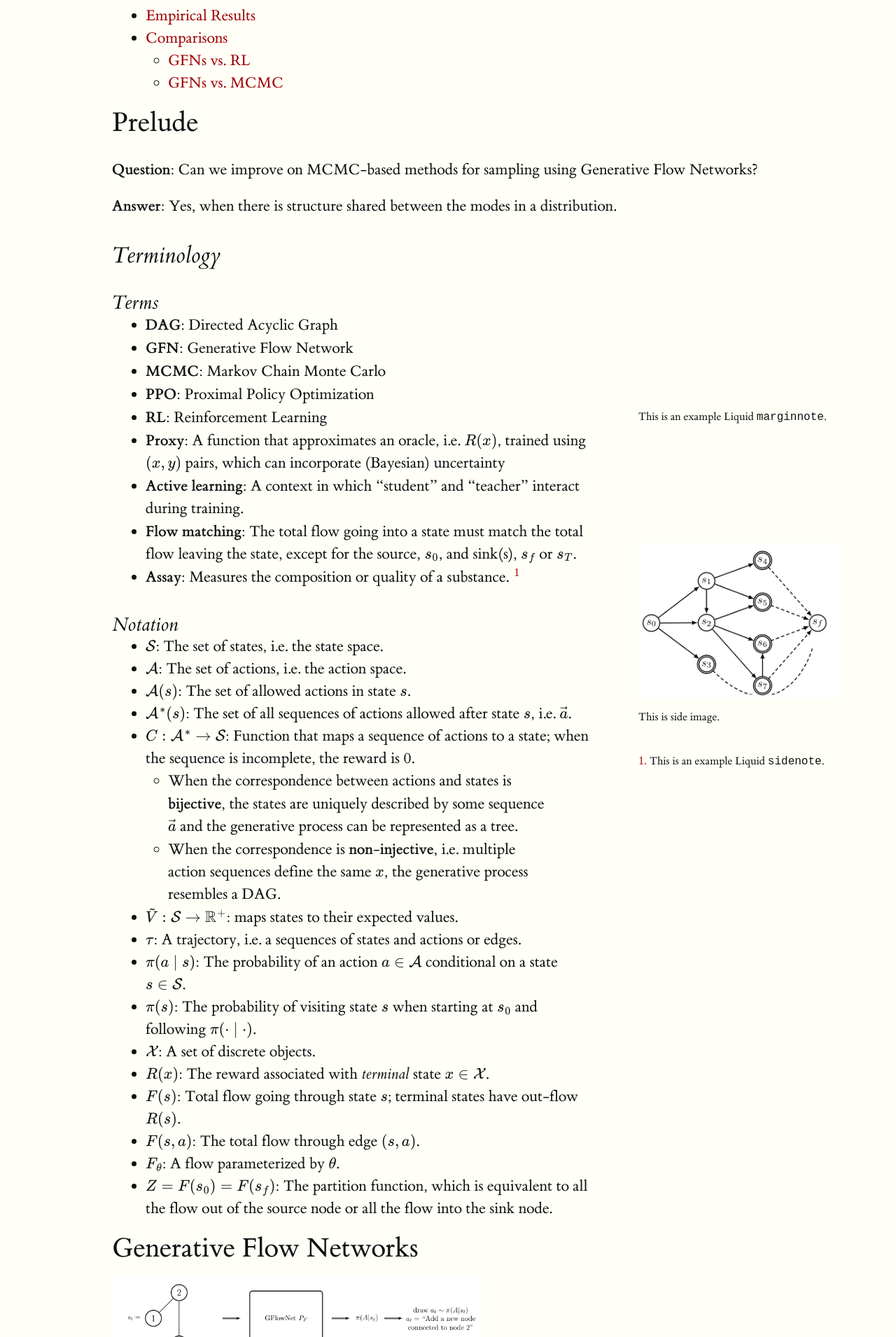
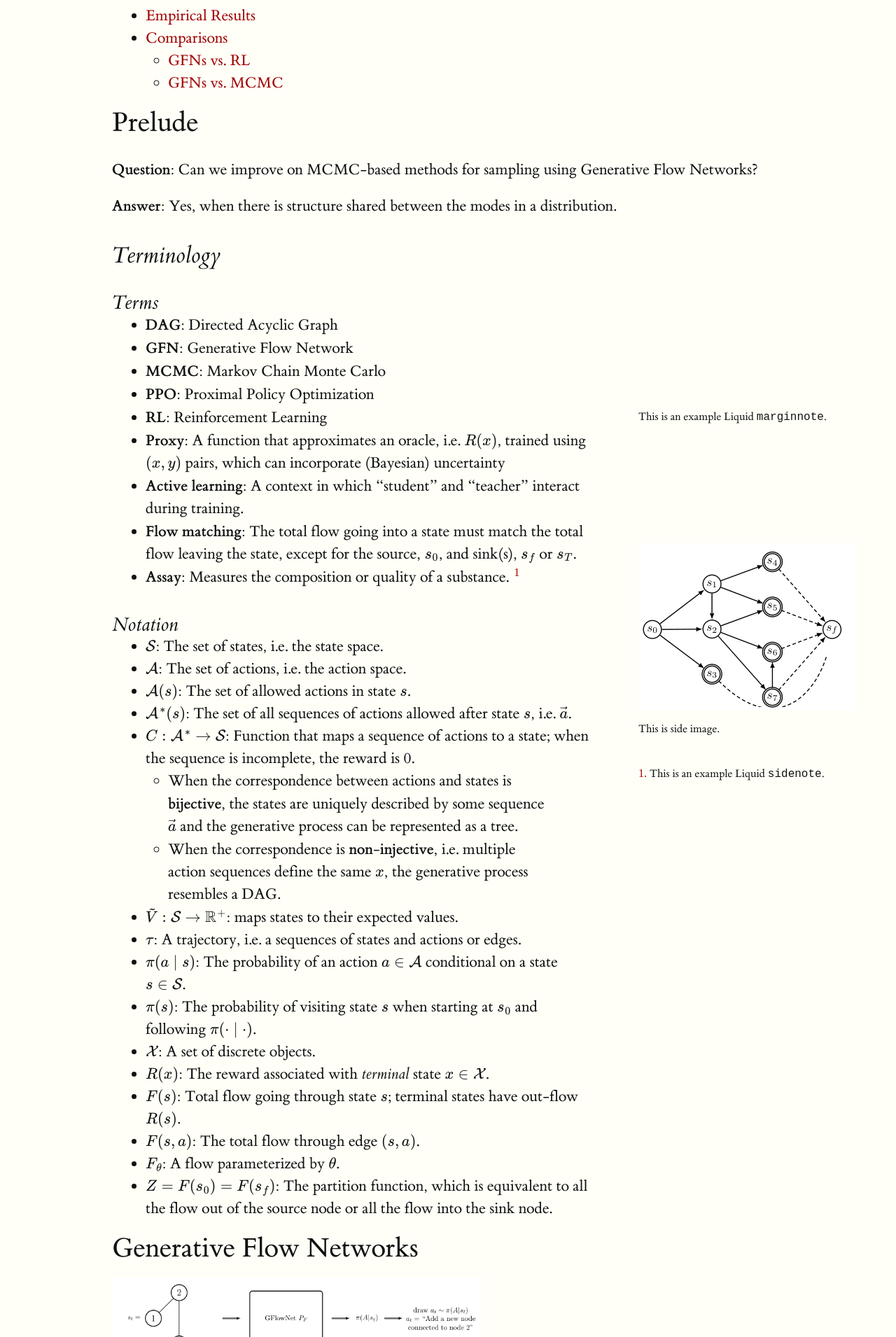
Before and after one commit to danjenson/et, a Jekyll site: the page built from notes.md, in a window 1280 px wide. Shown: the part 334-2244 px from the top of the page at 70% size. Built offline with Jekyll 4.4.1, drawn with Linux system fonts in a browser that asks for light colours; some web fonts are replaced; our own code applies the rules of GitHub Pages for plain Markdown files; the table of contents is made by our own code.

Commit message:
fullwidth tweak

```diff
--- a/assets/css/main.scss
+++ b/assets/css/main.scss
@@ -597,7 +597,7 @@
 
 .fullwidth,
 li.listing div {
-  max-width: 90%;
+  max-width: 100%;
 }
 
 .full-width {
--- a/docs/assets/css/main.css
+++ b/docs/assets/css/main.css
@@ -283,7 +283,7 @@
 
 pre { padding-left: 2.5%; overflow-x: auto; }
 
-.fullwidth, li.listing div { max-width: 90%; }
+.fullwidth, li.listing div { max-width: 100%; }
 
 .full-width .sidenote, .full-width .sidenote-number, .full-width .marginnote { display: none; }
 
--- a/docs/feed.xml
+++ b/docs/feed.xml
@@ -1,4 +1,4 @@
-<?xml version="1.0" encoding="utf-8"?><feed xmlns="http://www.w3.org/2005/Atom" ><generator uri="https://jekyllrb.com/" version="4.2.2">Jekyll</generator><link href="https://danjenson.github.io/et/feed.xml" rel="self" type="application/atom+xml" /><link href="https://danjenson.github.io/et/" rel="alternate" type="text/html" /><updated>2022-10-09T17:01:29-07:00</updated><id>https://danjenson.github.io/et/feed.xml</id><title type="html">Edward Tufte Jekyll Theme</title><subtitle>This is a sample Edward Tufte Jekyll Theme.</subtitle><author><name>Daniel Jenson</name></author><entry><title type="html">Welcome to Jekyll!</title><link href="https://danjenson.github.io/et/jekyll/update/2022/09/13/Hello-World.html" rel="alternate" type="text/html" title="Welcome to Jekyll!" /><published>2022-09-13T15:50:54-07:00</published><updated>2022-09-13T15:50:54-07:00</updated><id>https://danjenson.github.io/et/jekyll/update/2022/09/13/Hello-World</id><content type="html" xml:base="https://danjenson.github.io/et/jekyll/update/2022/09/13/Hello-World.html"><![CDATA[<p>You’ll find this post in your <code class="language-plaintext highlighter-rouge">_posts</code> directory. Go ahead and edit it and re-build the site to see your changes. You can rebuild the site in many different ways, but the most common way is to run <code class="language-plaintext highlighter-rouge">jekyll serve</code>, which launches a web server and auto-regenerates your site when a file is updated.</p>
+<?xml version="1.0" encoding="utf-8"?><feed xmlns="http://www.w3.org/2005/Atom" ><generator uri="https://jekyllrb.com/" version="4.2.2">Jekyll</generator><link href="https://danjenson.github.io/et/feed.xml" rel="self" type="application/atom+xml" /><link href="https://danjenson.github.io/et/" rel="alternate" type="text/html" /><updated>2022-10-09T17:07:49-07:00</updated><id>https://danjenson.github.io/et/feed.xml</id><title type="html">Edward Tufte Jekyll Theme</title><subtitle>This is a sample Edward Tufte Jekyll Theme.</subtitle><author><name>Daniel Jenson</name></author><entry><title type="html">Welcome to Jekyll!</title><link href="https://danjenson.github.io/et/jekyll/update/2022/09/13/Hello-World.html" rel="alternate" type="text/html" title="Welcome to Jekyll!" /><published>2022-09-13T15:50:54-07:00</published><updated>2022-09-13T15:50:54-07:00</updated><id>https://danjenson.github.io/et/jekyll/update/2022/09/13/Hello-World</id><content type="html" xml:base="https://danjenson.github.io/et/jekyll/update/2022/09/13/Hello-World.html"><![CDATA[<p>You’ll find this post in your <code class="language-plaintext highlighter-rouge">_posts</code> directory. Go ahead and edit it and re-build the site to see your changes. You can rebuild the site in many different ways, but the most common way is to run <code class="language-plaintext highlighter-rouge">jekyll serve</code>, which launches a web server and auto-regenerates your site when a file is updated.</p>
 
 <p>Jekyll requires blog post files to be named according to the following format:</p>
 
```
Also changed, not shown: 1 other file.
